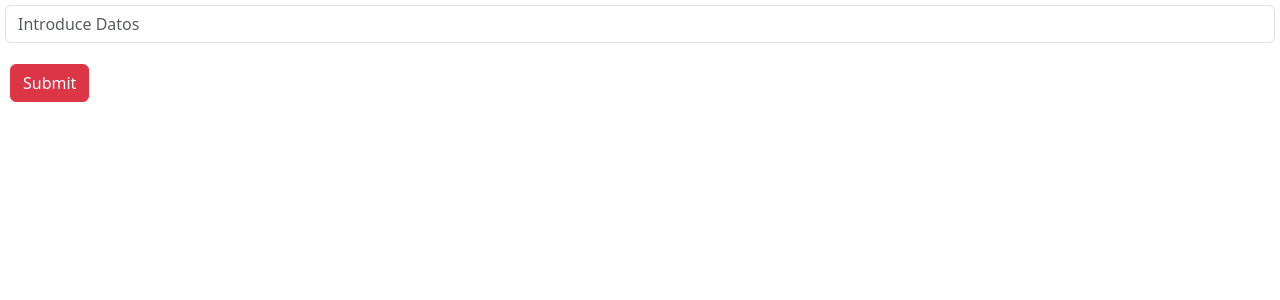
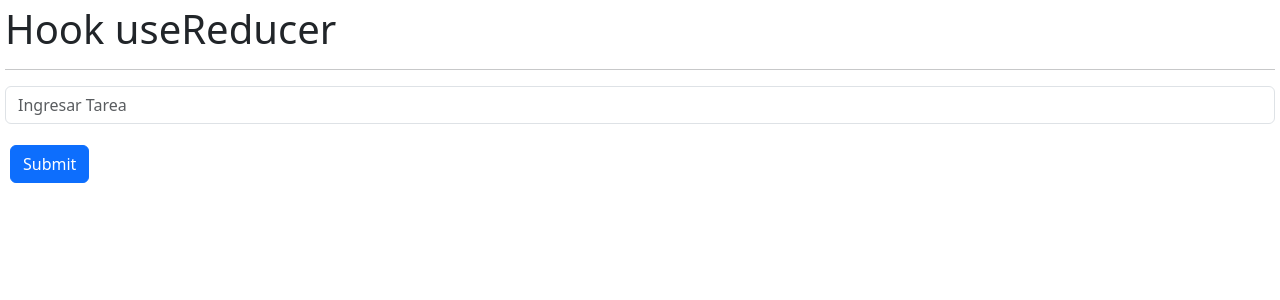
Before and after one commit to RFerreiraN/useReducer, a React (Vite) app: page / in a window 1280 px wide. Shown: the top 300 px of the page. Built offline with nearby package versions, Linux system fonts and the light colour scheme.

Commit message:
iniciamos formulario para el useReducer

```diff
--- a/src/Components/ComponentForm.jsx
+++ b/src/Components/ComponentForm.jsx
@@ -21,7 +21,7 @@ export const ComponentForm = () => {
           />
         </div>
 
-        <button type="submit" className="btn btn-danger">Submit</button>
+        <button type="submit" className="btn btn-dark">Submit</button>
       </form>
     </>
   )
--- a/src/Components/ListaTareas.jsx
+++ b/src/Components/ListaTareas.jsx
@@ -12,7 +12,7 @@ const initialState = [{
 const nuevaTarea = {
   id: 2,
   tarea: 'Explicar useReducer',
-  finalizada : false
+  finalizada: false
 }
 
 const tareaEditada = {
@@ -42,7 +42,6 @@ const borrarTareas = {
 }
 
 
-
 //Reducer
 
 const tareaReducer = (state = initialState, action = {}) => {
@@ -64,12 +63,28 @@ const tareaReducer = (state = initialState, action = {}) => {
 console.log(tareaReducer(initialState, agregarTarea))
 
 
+
+
+
+
+
 export const ListaTareas = () => {
   return (
     <>
       <h1>Hook useReducer</h1>
       <hr />
+      <form>
+        <div className="mb-3">
+          <input
+            type="email"
+            className="form-control"
+            name="exampleInputEmail1"
+            placeholder="Ingresar Tarea"
+          />
+        </div>
 
+        <button type="submit" className="btn btn-primary">Submit</button>
+      </form>
     </>
   )
 }
--- a/src/Hooks/UseFormHook.js
+++ b/src/Hooks/UseFormHook.js
@@ -9,7 +9,6 @@ export const UseFormHook = () => {
     ...initialForm
   });
 
-  const { email } = inputValue;
 
   const handleInput = ({ target }) => {
     const { name, value } = target
--- a/src/main.jsx
+++ b/src/main.jsx
@@ -1,10 +1,10 @@
 import { StrictMode } from 'react'
 import { createRoot } from 'react-dom/client'
 import './index.css'
-import { ComponentForm } from './Components/ComponentForm'
+import { ListaTareas } from './Components/ListaTareas'
 
 createRoot(document.getElementById('root')).render(
   <StrictMode>
-    <ComponentForm/>
+    <ListaTareas/>
   </StrictMode>,
 )
```
Lines whose indentation alone changed are shown as unchanged.
